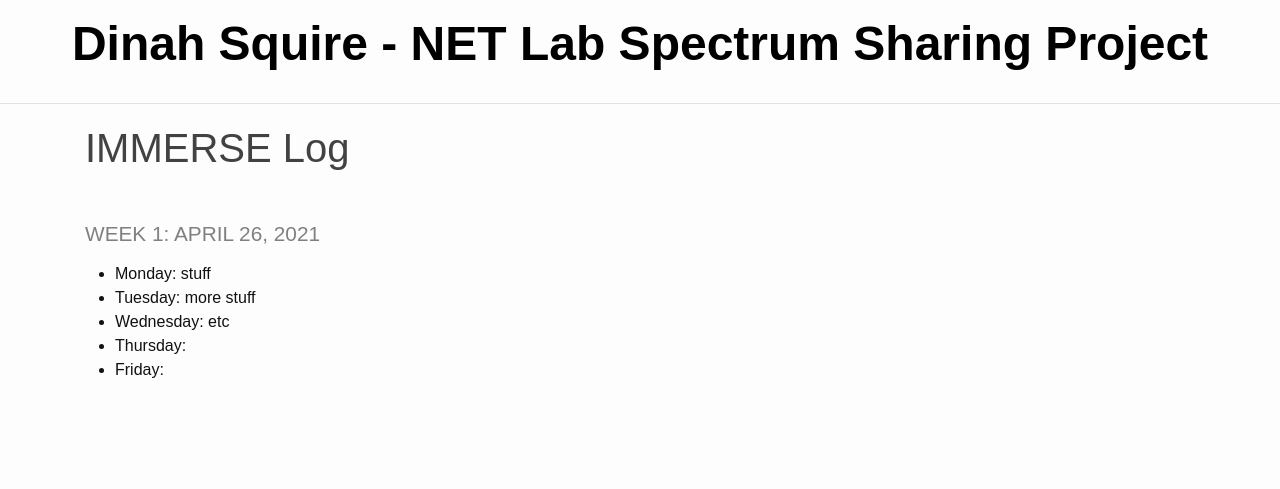
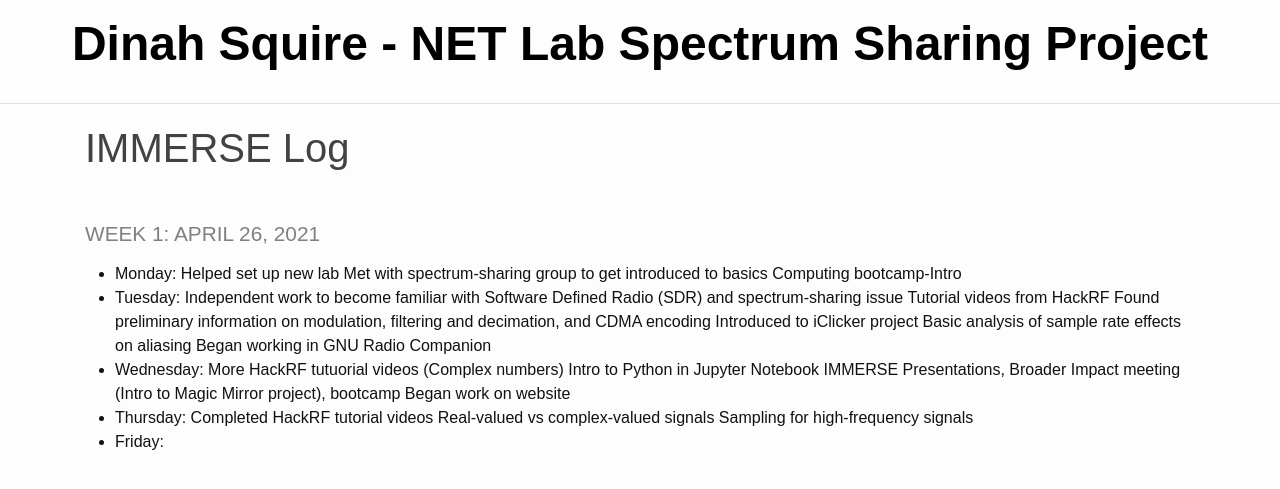
Before and after one commit to squid256/immerse_site, a Jekyll site: the page built from _pages/log.md, in a window 1280 px wide. Shown: the top 489 px of the page. Built offline with Jekyll 4.4.1, drawn with Linux system fonts in a browser that asks for light colours.

Commit message:
Week 1 update

```diff
--- a/_pages/log.md
+++ b/_pages/log.md
@@ -5,8 +5,24 @@ title: IMMERSE Log
 
 ### Week 1: April 26, 2021
 
-* **Monday**: stuff
-* **Tuesday**: more stuff
-* **Wednesday**: etc
+* **Monday**:
+        Helped set up new lab
+        Met with spectrum-sharing group to get introduced to basics
+        Computing bootcamp-Intro
+* **Tuesday**:
+        Independent work to become familiar with Software Defined Radio (SDR) and spectrum-sharing issue
+            Tutorial videos from HackRF
+            Found preliminary information on modulation, filtering and decimation, and CDMA encoding
+            Introduced to iClicker project
+        Basic analysis of sample rate effects on aliasing
+        Began working in GNU Radio Companion
+* **Wednesday**:
+        More HackRF tutuorial videos (Complex numbers)
+        Intro to Python in Jupyter Notebook
+        IMMERSE Presentations, Broader Impact meeting (Intro to Magic Mirror project), bootcamp
+        Began work on website
 * **Thursday**:
+        Completed HackRF tutorial videos
+            Real-valued vs complex-valued signals
+            Sampling for high-frequency signals
 * **Friday**:
```
Also changed, not shown: _pages/about.md (+5 -0 lines).
